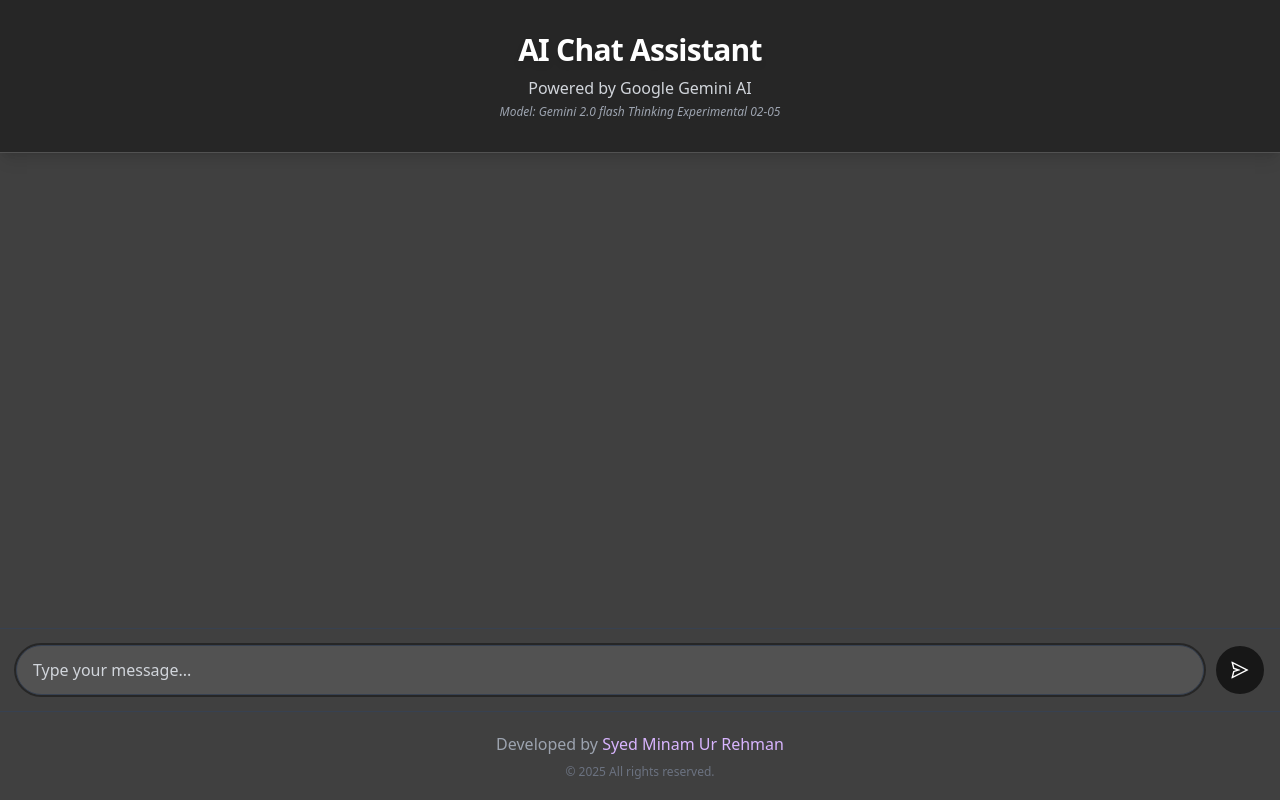
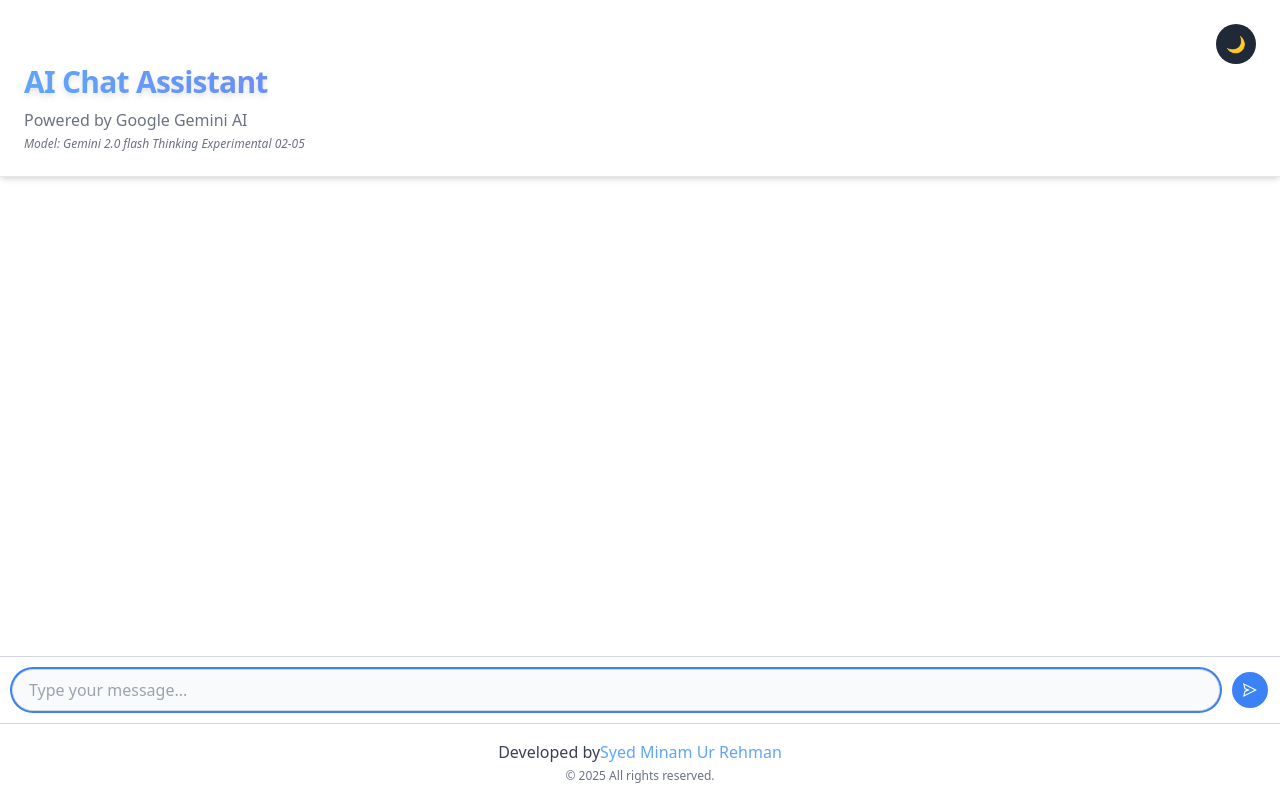
Before and after one commit to minamrahman727/Gemini-chatbot, a Next.js app: page / in a window 1280 px wide. Built offline with nearby package versions, Linux system fonts and the light colour scheme.

Commit message:
Update Chat.tsx

```diff
--- a/app/components/Chat.tsx
+++ b/app/components/Chat.tsx
@@ -1,10 +1,32 @@
 "use client";
+
 import { useState, useRef, useEffect } from "react";
 import { AiOutlineSend } from "react-icons/ai";
-import { motion } from "framer-motion";
+import { motion, AnimatePresence } from "framer-motion";
 import { GoogleGenerativeAI } from "@google/generative-ai";
 import ReactMarkdown from "react-markdown";
 import Link from "next/link";
+
+const userAvatar = "/avatar.jpg";
+const botAvatar = "/avatar.jpg";
+
+const fadeIn = {
+  initial: { opacity: 0 },
+  animate: { opacity: 1, transition: { duration: 0.5 } },
+  exit: { opacity: 0, transition: { duration: 0.3 } },
+};
+
+const slideIn = {
+  initial: { x: -50, opacity: 0 },
+  animate: { x: 0, opacity: 1, transition: { duration: 0.5, ease: "easeOut" } },
+  exit: { x: -50, opacity: 0, transition: { duration: 0.3 } },
+};
+
+const messageVariants = {
+  initial: { opacity: 0, y: 20 },
+  animate: { opacity: 1, y: 0, transition: { duration: 0.5, ease: "easeOut" } },
+  exit: { opacity: 0, y: 20, transition: { duration: 0.3, ease: "easeIn" } },
+};
 
 export default function Chat() {
   const [messages, setMessages] = useState<{ text: string; sender: "user" | "bot" }[]>([]);
@@ -12,6 +34,22 @@ export default function Chat() {
   const [loading, setLoading] = useState(false);
   const [typing, setTyping] = useState(false);
   const messageEndRef = useRef<HTMLDivElement | null>(null);
+  const [theme, setTheme] = useState(
+    typeof window !== "undefined" ? localStorage.getItem("theme") || "system" : "system"
+  );
+
+  useEffect(() => {
+    if (typeof window === "undefined") return;
+
+    if (theme === "system") {
+      const isDark = window.matchMedia("(prefers-color-scheme: dark)").matches;
+      document.documentElement.classList.toggle("dark", isDark);
+    } else {
+      document.documentElement.classList.toggle("dark", theme === "dark");
+    }
+
+    localStorage.setItem("theme", theme);
+  }, [theme]);
 
   const handleInputChange = (e: React.ChangeEvent<HTMLInputElement>) => {
     setInput(e.target.value);
@@ -28,8 +66,7 @@ export default function Chat() {
     setTyping(true);
 
     try {
-      // In a production app, place your API key in an environment variable.
-      const apiKey = 'AIzaSyAh55-oTWkaaiMqzwZ4hJ_DuGINRkwkLoE';
+      const apiKey = "AIzaSyAh55-oTWkaaiMqzwZ4hJ_DuGINRkwkLoE";
       if (!apiKey) {
         throw new Error("Google API key is not defined");
       }
@@ -37,7 +74,6 @@ export default function Chat() {
       const model = genAI.getGenerativeModel({ model: "gemini-2.0-flash-thinking-exp-01-21" });
       const result = await model.generateContent(newUserMessage.text);
 
-      // Assuming result.response.text() returns the response text
       const responseText = await result.response.text();
       const newBotMessage = { text: responseText, sender: "bot" as const };
       setMessages((prev) => [...prev, newBotMessage]);
@@ -57,12 +93,67 @@ export default function Chat() {
     messageEndRef.current?.scrollIntoView({ behavior: "smooth" });
   }, [messages]);
 
+  const renderThemeChanger = () => {
+    const currentTheme = theme === "system" ? (typeof window !== "undefined" && window.matchMedia("(prefers-color-scheme: dark)").matches ? "dark" : "light") : theme;
+
+    if (currentTheme === "dark") {
       return (
-    <div className="flex flex-col h-screen bg-neutral-700 text-white overflow-hidden">
+        <motion.button
+          onClick={() => setTheme("light")}
+          className="w-10 h-10 rounded-full bg-yellow-500 hover:bg-yellow-600 text-gray-900 disabled:opacity-50 transition-colors duration-300"
+          whileHover={{ scale: 1.1 }}
+          whileTap={{ scale: 0.9 }}
+          aria-label="Switch to Light Mode"
+        >
+          ☀️
+        </motion.button>
+      );
+    } else {
+      return (
+        <motion.button
+          onClick={() => setTheme("dark")}
+          className="w-10 h-10 rounded-full bg-gray-800 hover:bg-gray-700 text-white disabled:opacity-50 transition-colors duration-300"
+          whileHover={{ scale: 1.1 }}
+          whileTap={{ scale: 0.9 }}
+          aria-label="Switch to Dark Mode"
+        >
+          🌙
+        </motion.button>
+      );
+    }
+  };
+
+  const themeStyles = {
+    bgColor: theme === "dark" ? "bg-gray-900" : "bg-white",
+    textColor: theme === "dark" ? "text-gray-100" : "text-gray-900",
+    headerBgColor: theme === "dark" ? "bg-gray-800" : "bg-white",
+    headerBorderColor: theme === "dark" ? "border-gray-700" : "border-gray-200",
+    messageUserBg: theme === "dark" ? "bg-blue-600 text-gray-50" : "bg-blue-100 text-gray-900",
+    messageBotBg: theme === "dark" ? "bg-gray-700 text-gray-50" : "bg-gray-100 text-gray-900",
+    inputBgColor: theme === "dark" ? "bg-gray-700" : "bg-gray-50",
+    inputTextColor: theme === "dark" ? "text-gray-50" : "text-gray-900",
+    inputBorderColor: theme === "dark" ? "border-gray-600" : "border-gray-300",
+    footerBgColor: theme === "dark" ? "bg-gray-800" : "bg-white",
+    footerTextColor: theme === "dark" ? "text-gray-400" : "text-gray-700",
+    borderColor: theme === "dark" ? "border-gray-700" : "border-gray-300",
+  };
+
+  return (
+    <motion.div
+      className={`flex flex-col h-screen ${themeStyles.bgColor} ${themeStyles.textColor} overflow-hidden`}
+      variants={fadeIn}
+      initial="initial"
+      animate="animate"
+      exit="exit"
+    >
       {/* Header */}
-      <header className="bg-neutral-800  p-8 text-center border-b border-neutral-600 shadow-lg">
+      <motion.header
+        className={`p-6 border-b ${themeStyles.headerBorderColor} shadow-md ${themeStyles.headerBgColor}`}
+        variants={slideIn}
+      >
+        <div className="flex justify-end">{renderThemeChanger()}</div>
         <motion.h1
-          className="text-3xl font-extrabold tracking-tight text-white drop-shadow-md"
+          className="text-3xl font-extrabold tracking-tight text-transparent bg-clip-text bg-gradient-to-r from-blue-400 to-purple-600 drop-shadow-md"
           initial={{ opacity: 0, y: -50 }}
           animate={{ opacity: 1, y: 0 }}
           transition={{ duration: 0.7, delay: 0.2, ease: "easeOut" }}
@@ -70,7 +161,7 @@ export default function Chat() {
           AI Chat Assistant
         </motion.h1>
         <motion.p
-          className="mt-2 text-base text-gray-300"
+          className="mt-2 text-base text-gray-500 dark:text-gray-400"
           initial={{ opacity: 0, y: -30 }}
           animate={{ opacity: 1, y: 0 }}
           transition={{ duration: 0.7, delay: 0.4, ease: "easeOut" }}
@@ -78,63 +169,68 @@ export default function Chat() {
           Powered by Google Gemini AI
         </motion.p>
         <motion.p
-          className="mt-1 text-xs text-gray-400 italic"
+          className="mt-1 text-xs text-gray-500 italic dark:text-gray-400"
           initial={{ opacity: 0, y: -20 }}
           animate={{ opacity: 1, y: 0 }}
           transition={{ duration: 0.7, delay: 0.6, ease: "easeOut" }}
         >
           Model: Gemini 2.0 flash Thinking Experimental 02-05
         </motion.p>
-      </header>
+      </motion.header>
 
       {/* Chat Messages */}
-      <div className="flex-1  overflow-y-auto p-10 space-y-6">
+      <motion.div className="flex-1 overflow-y-auto p-4 sm:p-6 space-y-4" variants={fadeIn}>
+        <AnimatePresence>
           {messages.map((message, index) => (
             <motion.div
               key={index}
-            initial={{ opacity: 0, scale: 0.8 }}
-            animate={{ opacity: 1, scale: 1 }}
-            transition={{
-              duration: 0.6,
-              delay: index * 0.1,
-              ease: [0.17, 0.67, 0.83, 0.67],
-            }}
-            className={`flex ${message.sender === "user" ? "justify-end" : "justify-start"}`}
+              variants={messageVariants}
+              initial="initial"
+              animate="animate"
+              exit="exit"
+              className={`flex ${message.sender === "user" ? "justify-end" : "justify-start"} items-start`}
             >
+              {message.sender === "bot" && (
+                <motion.img
+                  src={botAvatar}
+                  alt="Bot Avatar"
+                  className="w-8 h-8 rounded-full mr-3"
+                  initial={{ opacity: 0, x: -20 }}
+                  animate={{ opacity: 1, x: 0 }}
+                  transition={{ duration: 0.4 }}
+                />
+              )}
+
               <motion.div
-              className={`px-7 py-4 rounded-3xl shadow-lg max-w-5xl break-words ${
-                message.sender === "user"
-                  ? "bg-neutral-600 text-white font-sans"
-                  : "bg-neutral-800 text-gray-100 font-sans"
-              } text-lg`}
-              whileHover={{ scale: 1.03 }}
+                className={`px-4 py-3 rounded-2xl shadow-md max-w-2xl break-words ${message.sender === "user" ? themeStyles.messageUserBg : themeStyles.messageBotBg} text-base`}
+                whileHover={{ scale: 1.02 }}
                 transition={{ duration: 0.2 }}
               >
                 <ReactMarkdown
                   components={{
                     a: ({ href, children }) =>
                       href ? (
-                      <Link href={href} className="text-blue-400 underline">
+                        <Link href={href} className="text-blue-500 underline" target="_blank" rel="noopener noreferrer">
                           {children}
                         </Link>
                       ) : (
                         <>{children}</>
                       ),
-                  p: ({ children }) => <p className="my-2 leading-relaxed">{children}</p>,
+                    p: ({ children }) => <p className="my-1 leading-relaxed">{children}</p>,
                     ul: ({ children }) => <ul className="list-disc pl-5">{children}</ul>,
                     ol: ({ children }) => <ol className="list-decimal pl-5">{children}</ol>,
                     li: ({ children }) => <li className="my-1">{children}</li>,
                     code: ({ children }) => (
-                    <code className="bg-gray-700 rounded-md p-1 font-mono text-sm">{children}</code>
+                      <code className="bg-gray-800 dark:bg-gray-700 rounded-md p-1 font-mono text-sm text-gray-100">{children}</code>
                     ),
                     blockquote: ({ children }) => (
-                    <blockquote className="border-l-4 border-gray-400 pl-4  font-serif italic my-4">
+                      <blockquote className="border-l-4 border-gray-400 dark:border-gray-600 pl-4 italic my-2">
                         {children}
                       </blockquote>
                     ),
-                  h1: ({ children }) => <h1 className="text-2xl font-bold my-3">{children}</h1>,
-                  h2: ({ children }) => <h2 className="text-xl font-semibold my-3">{children}</h2>,
-                  h3: ({ children }) => <h3 className="text-lg font-medium my-3">{children}</h3>,
+                    h1: ({ children }) => <h1 className="text-2xl font-bold my-2">{children}</h1>,
+                    h2: ({ children }) => <h2 className="text-xl font-semibold my-2">{children}</h2>,
+                    h3: ({ children }) => <h3 className="text-lg font-medium my-2">{children}</h3>,
                     strong: ({ children }) => <strong className="font-bold">{children}</strong>,
                     em: ({ children }) => <em className="italic">{children}</em>,
                   }}
@@ -142,30 +238,41 @@ export default function Chat() {
                   {message.text}
                 </ReactMarkdown>
               </motion.div>
+
+              {message.sender === "user" && (
+                <motion.img
+                  src={userAvatar}
+                  alt="User Avatar"
+                  className="w-8 h-8 rounded-full ml-3"
+                  initial={{ opacity: 0, x: 20 }}
+                  animate={{ opacity: 1, x: 0 }}
+                  transition={{ duration: 0.4 }}
+                />
+              )}
             </motion.div>
           ))}
+        </AnimatePresence>
         {typing && (
           <motion.div
-            className="flex justify-start"
+            className="flex justify-start items-start"
             initial={{ opacity: 0, x: -20 }}
             animate={{ opacity: 1, x: 0 }}
             transition={{ duration: 0.3 }}
           >
-            <div className="px-7 py-4 rounded-3xl shadow-lg max-w-2xl break-words bg-neutral-800 text-gray-100 text-base">
+            <img src={botAvatar} alt="Bot Avatar" className="w-8 h-8 rounded-full mr-3" />
+            <div className="px-4 py-3 rounded-2xl shadow-md max-w-2xl break-words bg-gray-700 text-gray-50 text-base">
               Typing...
             </div>
           </motion.div>
         )}
         <div ref={messageEndRef} />
-      </div>
+      </motion.div>
 
       {/* Input Form */}
       <motion.form
         onSubmit={handleSubmit}
-        className="flex items-center p-4 bg-neutral-700 border-t border-gray-700"
-        initial={{ opacity: 0, y: 20 }}
-        animate={{ opacity: 1, y: 0 }}
-        transition={{ duration: 0.4, ease: "easeOut" }}
+        className={`flex items-center p-3 border-t ${themeStyles.borderColor}`}
+        variants={slideIn}
       >
         <input
           type="text"
@@ -179,7 +286,7 @@ export default function Chat() {
             }
           }}
           disabled={loading}
-          className="flex-grow px-4 py-3 border border-gray-700 rounded-full focus:outline-none focus:ring-2 focus:ring-neutral-800 bg-neutral-600 text-white placeholder-gray-300 text-base"
+          className={`flex-grow px-4 py-2 border rounded-full focus:outline-none focus:ring-2 focus:ring-blue-500 ${themeStyles.inputBgColor} ${themeStyles.inputTextColor} ${themeStyles.inputBorderColor} placeholder-gray-400 dark:placeholder-gray-500 text-base`}
           ref={(inputElement) => {
             if (inputElement && !loading) {
               inputElement.focus();
@@ -190,16 +297,20 @@ export default function Chat() {
         <motion.button
           type="submit"
           disabled={loading}
-          className="ml-3 p-3 rounded-full bg-neutral-900 hover:bg-green-700 text-white disabled:opacity-50 transition-colors duration-300"
-          whileHover={{ scale: 1.05 }}
+          className="ml-3 p-2 rounded-full bg-blue-500 hover:bg-blue-600 text-white disabled:opacity-50 transition-colors duration-300"
+          whileHover={{ scale: 1.1 }}
           whileTap={{ scale: 0.95 }}
+          aria-label="Send Message"
         >
-          <AiOutlineSend size={24} className="p-0.5" />
+          <AiOutlineSend size={20} className="p-0.5" />
         </motion.button>
       </motion.form>
 
       {/* Footer */}
-      <footer className="p-5 bg-neutral-700 text-center text-gray-400 border-t border-gray-700">
+      <motion.footer
+        className={`p-4 text-center ${themeStyles.footerBgColor} ${themeStyles.footerTextColor} border-t ${themeStyles.borderColor}`}
+        variants={slideIn}
+      >
         <motion.div
           initial={{ opacity: 0, y: 20 }}
           animate={{ opacity: 1, y: 0 }}
@@ -207,16 +318,17 @@ export default function Chat() {
           whileHover={{ scale: 1.05 }}
           whileTap={{ scale: 0.95 }}
         >
-          Developed by{" "}
+          Developed by
           <Link
             href="https://smrehman.vercel.app/"
-            className="text-purple-300 hover:underline"
+            className="text-blue-400 hover:underline"
+            target="_blank"
+            rel="noopener noreferrer"
           >
             Syed Minam Ur Rehman
           </Link>
-
           <motion.p
-            className="mt-2 text-xs text-gray-500"
+            className="mt-1 text-xs text-gray-500 dark:text-gray-400"
             initial={{ opacity: 0 }}
             animate={{ opacity: 1 }}
             transition={{ duration: 0.5, delay: 1 }}
@@ -224,7 +336,7 @@ export default function Chat() {
             © {new Date().getFullYear()} All rights reserved.
           </motion.p>
         </motion.div>
-      </footer>
-    </div>
+      </motion.footer>
+    </motion.div>
   );
 }
```
Lines whose indentation alone changed are shown as unchanged.
